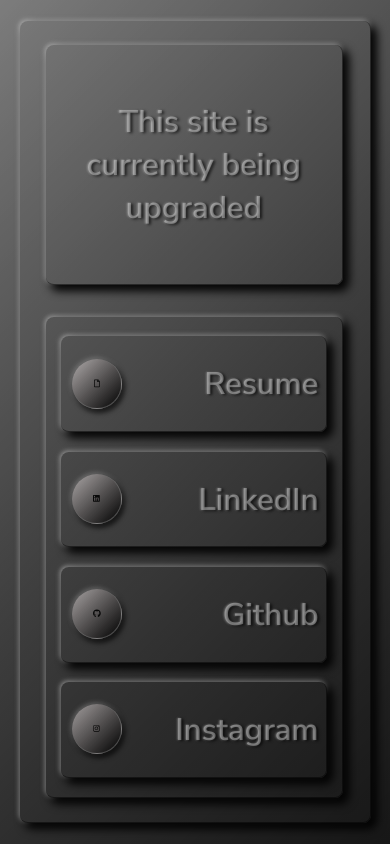
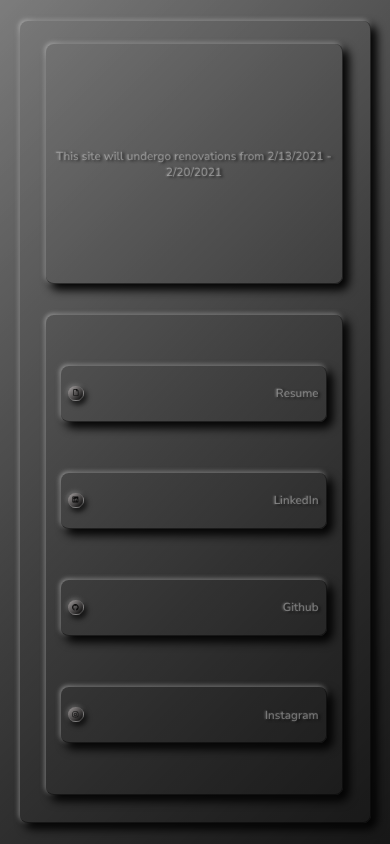
Before and after one commit to FCraven/portfolio, a Next.js app: page / in a window 390 px wide. Built offline with nearby package versions, Linux system fonts and the light colour scheme.

Commit message:
more css tweaks and responsive adjustments

```diff
--- a/pages/index.js
+++ b/pages/index.js
@@ -23,9 +23,10 @@
 
         {/* HEADLINE */}
         <div className={`${styles.headline} ${styles.neumorphic}`}>
-          <h3 className={styles.h3}>
-            This site is currently being upgraded
-          </h3>
+          <div className={`${styles.headlineText} ${styles.text}`}>
+            This site will undergo renovations from 2/13/2021 - 2/20/2021
+
+          </div>
         </div>
 
         {/* LINKS CONTAINER */}
@@ -34,52 +35,59 @@
           <ul className={styles.ul}>
 
             {/* Resume */}
-
               <li className={`${styles.neumorphic} ${styles.li}`}>
                 <a  className={styles.a}
                     href='Resume-Francis-Craven.pdf'
                     target='_blank'>
+                    <div className={styles.iconLinkContainer}>
                       <div className={`${styles.iconContainer} ${styles.neumorphic}`}>
                         <FontAwesomeIcon  className={styles.faIcon}
                                           icon={faFile}/>
                       </div>
-                  <h3 className={styles.h3}>Resume</h3>
+                      <h3 className={`${styles.linkText} ${styles.text}`}>Resume</h3>
+                    </div>
                 </a>
               </li>
 
 
              {/* LinkedIn */}
-             <Link href='https://www.linkedin.com/in/frank-craven-ab1029b3/'>
             <li className={`${styles.neumorphic} ${styles.li}`}>
+              <a  className={styles.a}
+                  href='https://www.linkedin.com/in/frank-craven-ab1029b3/'
+                  target='_blank'>
                 <div className={styles.iconContainer}>
                   <FontAwesomeIcon  className={styles.faIcon}
                                     icon={faLinkedin}/>
                 </div>
-                <h3 className={styles.h3}>LinkedIn</h3>
+                <h3 className={`${styles.linkText} ${styles.text}`}>LinkedIn</h3>
+              </a>
             </li>
-            </Link>
 
             {/* Github */}
-              <Link href='https://www.github.com/fcraven'>
               <li className={`${styles.neumorphic} ${styles.li}`}>
+                <a  className={styles.a}
+                    href='https://www.github.com/fcraven'
+                    target='_blank'>
                   <div className={styles.iconContainer}>
                     <FontAwesomeIcon  className={styles.faIcon}
                                       icon={faGithub} />
                   </div>
-                  <h3 className={styles.h3}>Github</h3>
+                  <h3 className={`${styles.linkText} ${styles.text}`}>Github</h3>
+                </a>
               </li>
-              </Link>
 
             {/* Instagram */}
-            <Link href='https://www.instagram.com/francois_letanqa/'>
             <li className={`${styles.neumorphic} ${styles.li}`}>
+              <a  className={styles.a}
+                  href='https://www.instagram.com/francois_letanqa/'
+                  target='_blank'>
                 <div className={styles.iconContainer}>
                   <FontAwesomeIcon  className={styles.faIcon}
                                     icon={faInstagram}/>
                 </div>
-                <h3 className={styles.h3}>Instagram</h3>
+                <h3 className={`${styles.linkText} ${styles.text}`}>Instagram</h3>
+              </a>
             </li>
-            </Link>
 
           </ul>
         </div>
--- a/styles/Home.module.css
+++ b/styles/Home.module.css
@@ -9,6 +9,17 @@
     justify-content: space-evenly;
     align-items: center;
     font-family: 'Nunito Sans', sans-serif;
+}
+
+.text {
+    color: rgba(255, 254, 254, 0.329);
+    text-shadow:
+    /* DARK SHADOW */
+    2px 1px 3px rgba(0, 0, 0, 0.7),
+    /* LIGHT SHADOW */
+    -1px 0px 2px rgba(255,255,255,0.3);
+    font-size: 1.5em;
+
 }
 
 .neumorphic {
@@ -26,34 +37,43 @@
 
 /* HEADER */
 .headline {
-    display: relative;
+    position: relative;
     height: 30%;
     width: 85%;
-    margin: 1em;
     display: flex;
+    flex-direction: column;
     justify-content: center;
     align-items: center;
+    margin: .5em;
 }
 
-.h3 {
-    color: rgba(255, 254, 254, 0.329);
-    text-shadow:
-    /* DARK SHADOW */
-    2px 1px 3px rgba(0, 0, 0, 0.7),
-    /* LIGHT SHADOW */
-    -1px 0px 2px rgba(255,255,255,0.3);
-    font-size: 4em;
+.headlineText {
+    position: absolute;
+    height: 100%;
+    width: 100%;
+    display: flex;
+    flex-wrap: wrap;
+    justify-content: center;
+    align-items: center;
+    padding: .5em;
+    font-size: 1.5em;
     text-align: center;
-    padding: .25em;
 }
-
-
 
 .linksContainer {
     display: relative;
     height: 60%;
     width: 85%;
     margin: 1em;
+}
+
+.iconLinkContainer {
+    position: relative;
+    height: 100%;
+    width: 100%;
+    display: inline-flex;
+    justify-content: space-evenly;
+    align-items: center;
 }
 
 .ul {
@@ -69,33 +89,49 @@
 }
 
 .a {
+    position: relative;
     display: flex;
     flex-direction: row;
     justify-content: space-between;
     align-items: center;
     height: 100%;
     width: 100%;
+    padding: 1em;
+    transition: border.3s;
+}
+
+.li:hover {
+    border-top: 1px solid rgba(255, 255, 255, 0.748);
+    border-left: 1px solid rgba(255, 255, 255, 0.5);
+    border-right: 1px solid rgba(255, 255, 255, 0.5);
+    border-bottom: 1px solid rgba(255, 255, 255, 0.4);
+    border-radius: 1em;
 }
 
 .li {
     position: relative;
-    width: 90%;
-    height: 20%;
+    width: 100%;
     max-height: 20%;
     max-width: 90%;
     display: flex;
-    justify-content: space-between;
+    justify-content: center;
     align-items: center;
     flex-direction: row;
+    transition: background-color .4s;
+}
+
+.li:active {
+    background-image: linear-gradient(to right, rgba(128, 128, 128, 0.542),rgba(112, 128, 144, 0.501), rgb(0, 0, 0));
+    transform: scale(.98);
+    border: none;
 }
 
 .iconContainer{
     position: relative;
-    height: 50px;
-    width: 50px;
-    margin-top: 1em;
-    margin-bottom: 1em;
-    margin-left: 1.5em;
+    height: 2em;
+    width: 2em;
+    padding-top: 2em;
+    margin-right: auto;
     padding: .5em;
     border-radius: 50%;
     display: flex;
@@ -114,18 +150,44 @@
 
 .faIcon {
     position: relative;
-    height: 50%;
+    height: 100%;
+    max-height: 100%;
     color: rgb(9, 9, 9);
-    background-clip: text;
-    -webkit-background-clip: text;
     filter: drop-shadow(2px 2px 2px white, 1px 1px 10px black);
+}
+
+
+
+
+
+
+/* PHONE PORTRAIT */
+@media only screen and (max-height:550px) {
+    .main {
+        flex-direction: row;
+    }
+
+    .headline {
+        height: 90%;
+    }
+
+    .linksContainer {
+        height: 90%;
+    }
+
+    .iconContainer {
+        height: 80%;
+    }
 
 }
 
+@media only screen and (max-height: 560px){
+    .text {
+        font-size: 1em;
+    }
 
-/* PHONE PORTRAIT */
-@media only screen and (max-width: 600px) {
-
-
-
+    .iconContainer {
+        height: 10vh;
+        width: 10vh;
+    }
 }
```
Lines whose indentation alone changed are shown as unchanged.
